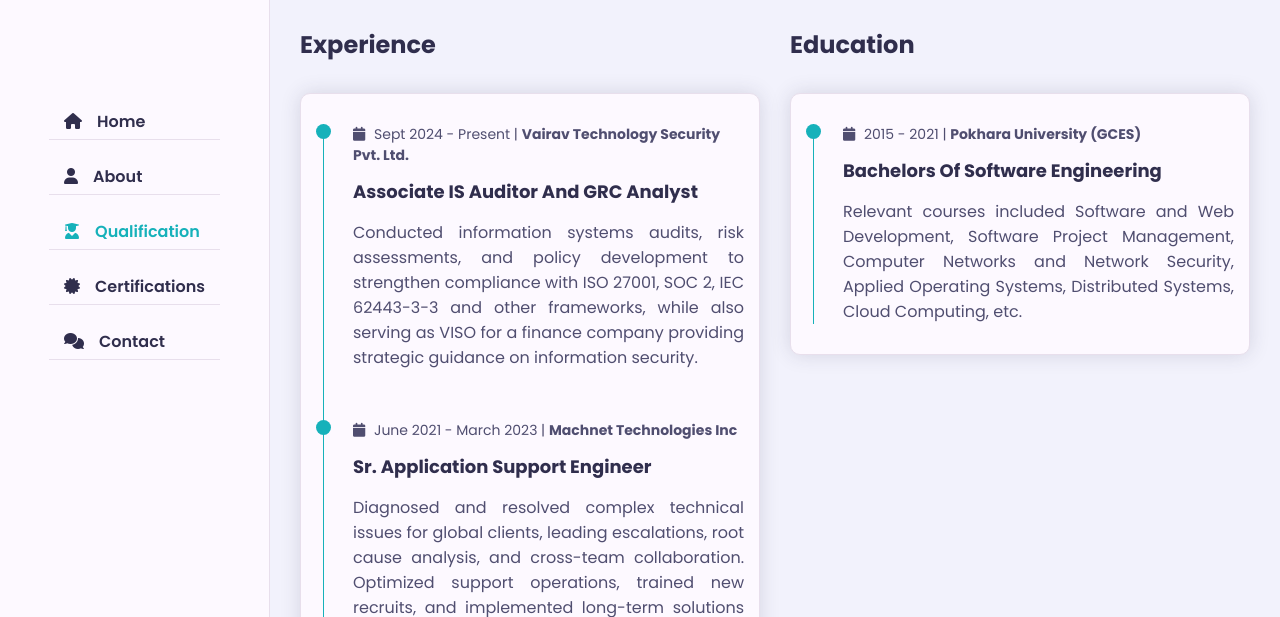
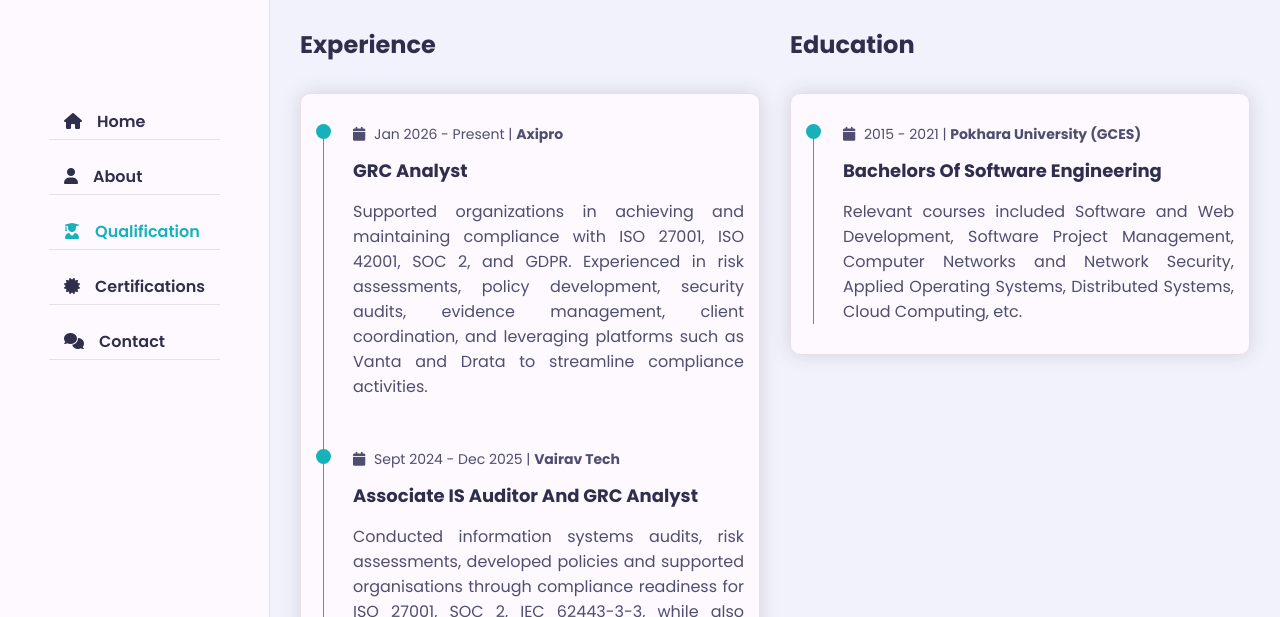
Before and after one commit to adyprajwal/my-portfolio, a plain HTML site: page qualification.html in a window 1280 px wide. Shown: the part 183-800 px from the top of the page. Drawn offline with nearby package versions, Linux system fonts and the light colour scheme; a web font is replaced by a local one.

Commit message:
Update experience

```diff
--- a/qualification.html
+++ b/qualification.html
@@ -114,25 +114,41 @@
                       <div class="timeline-box padd-15">
                         <div class="timeline shadow-dark">
                           <!-- ==== Timeline item ==== -->
+
                           <div class="timeline-item">
                             <div class="circle-dot"></div>
                             <h3 class="timeline-date">
-                              <em class="fa fa-calendar"></em> Sept 2024 - Present | <strong>Vairav Technology Security Pvt. Ltd.</strong>
+                              <em class="fa fa-calendar"></em> Jan 2026 - Present | <strong>Axipro</strong>
+                            </h3>
+                            <h4 class="timeline-title">
+                              GRC Analyst
+                            </h4>
+
+                            <p class="timeline-text">
+                            Supported organizations in achieving and maintaining compliance with ISO 27001, ISO 42001, SOC 2, and GDPR.
+                            Experienced in risk assessments, policy development, security audits, evidence management, client coordination, and leveraging platforms such as Vanta and Drata to streamline compliance activities.
+                            </p>
+                          </div>
+
+                          <div class="timeline-item">
+                            <div class="circle-dot"></div>
+                            <h3 class="timeline-date">
+                              <em class="fa fa-calendar"></em> Sept 2024 - Dec 2025 | <strong>Vairav Tech</strong>
                             </h3>
                             <h4 class="timeline-title">
                               Associate IS Auditor and GRC Analyst
                             </h4>
 
                             <p class="timeline-text">
-                            Conducted information systems audits, risk assessments, and policy development to strengthen compliance with
-                            ISO 27001, SOC 2, IEC 62443-3-3 and other frameworks, while also serving as VISO for a finance company providing
-                            strategic guidance on information security.
+                            Conducted information systems audits, risk assessments, developed policies and supported organisations through compliance readiness for ISO 27001, SOC 2, IEC 62443-3-3,
+                            while also serving as virtual ISO (vISO) for a finance company providing strategic guidance on information security.
                             </p>
                           </div>
+
                           <div class="timeline-item">
                             <div class="circle-dot"></div>
                             <h3 class="timeline-date">
-                              <em class="fa fa-calendar"></em> June 2021 - March 2023 | <strong>Machnet Technologies Inc</strong>
+                              <em class="fa fa-calendar"></em> June 2021 - March 2023 | <strong>Machnet Technologies</strong>
                             </h3>
 
                             <h4 class="timeline-title">Sr. Application Support Engineer</h4>
@@ -145,7 +161,7 @@
                           <div class="timeline-item">
                             <div class="circle-dot"></div>
                             <h3 class="timeline-date">
-                              <em class="fa fa-calendar"></em> December 2019 - March 2021 | <strong>Magic Cube Engineering Pvt. Ltd.</strong>
+                              <em class="fa fa-calendar"></em> December 2019 - March 2021 | <strong>Magic Cube Engineering</strong>
                             </h3>
                             <h4 class="timeline-title">Software Developer</h4>
                             <p class="timeline-text">
```
